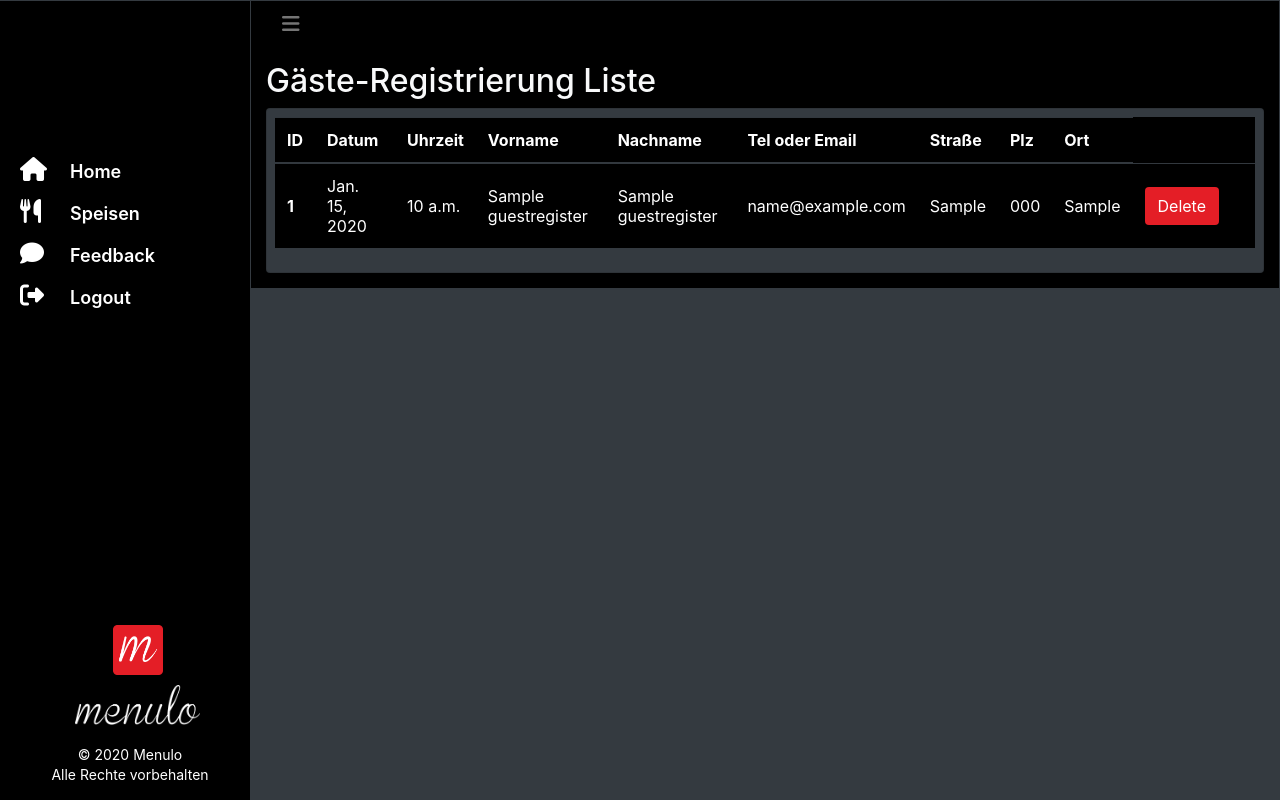
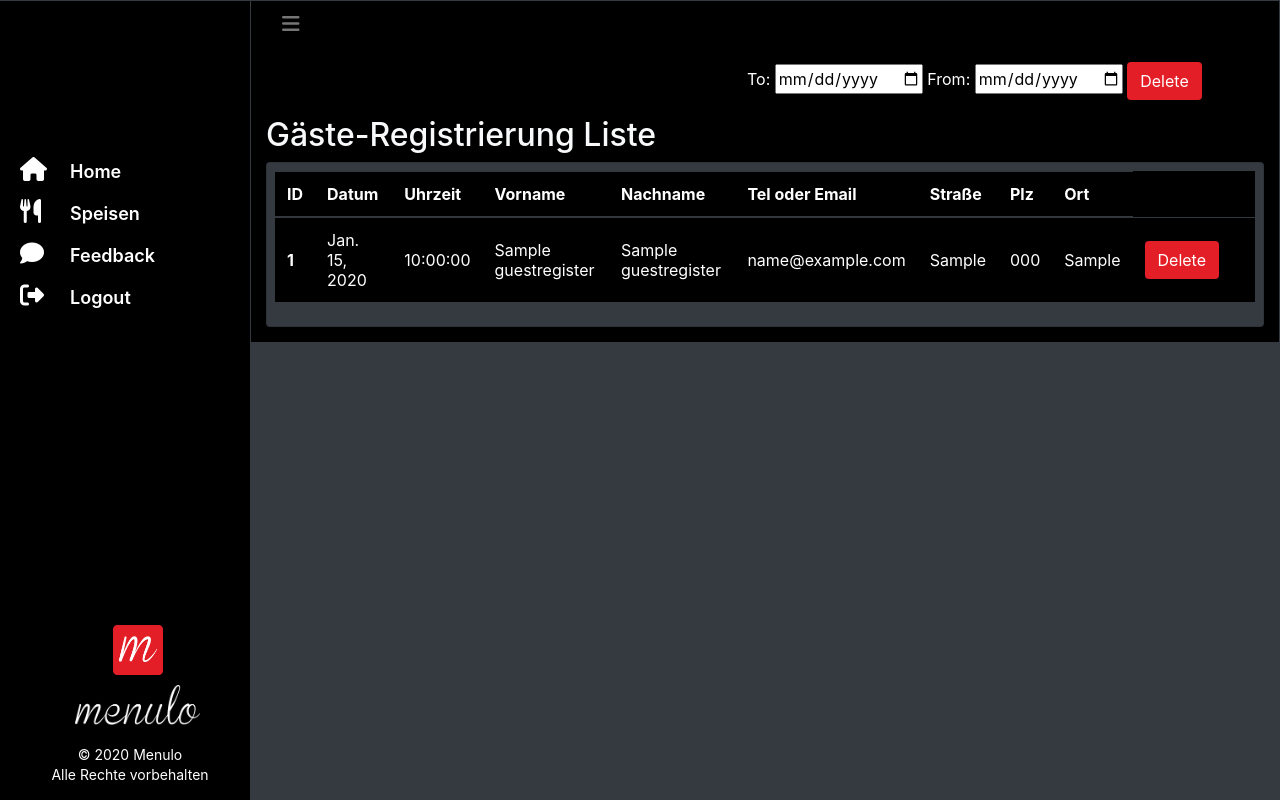
Before and after one commit to fahidjaved/Menulo, a Django app: page /dashboard/guests in a window 1280 px wide. Run offline with Django 3.2, Linux system fonts and the light colour scheme; a user stored in the database is signed in; data comes from the database, SQL or seed files in the repository; tables that the repository leaves empty hold one stand-in row (values such as "Sample post"); parts of the project's set-up code (start-up, migrations or seed data) failed here and were passed over; some libraries are stand-ins or nearby versions.

Commit message:
add delete button in restuarant admin pannel

```diff
--- a/menulo/priv/menulo/main/models.py
+++ b/menulo/priv/menulo/main/models.py
@@ -41,7 +41,7 @@ class Restaurant(models.Model):
     dish_access = models.BooleanField(default=False, verbose_name='Dish Price')
     shisha_price = models.BooleanField(default=False, verbose_name='Shisha Price')
     shisha_sort = models.BooleanField(default=False, verbose_name='Shisha Sorts')
-    Guests = models.BooleanField(default=False, verbose_name='Gästeliste')
+    Guests = models.BooleanField(default=False, verbose_name='Guestlist Registration')
     slider = models.BooleanField(default=False, verbose_name='Promo Slider')
 
     class Meta:
--- a/menulo/priv/menulo/main/templates/dashboard/guests.html
+++ b/menulo/priv/menulo/main/templates/dashboard/guests.html
@@ -7,6 +7,15 @@
 
 <section id="content-wrapper" >
   <div class="row">
+
+  <div style="color: white; margin-left: 31rem;">
+      <form action="" method="POST">
+          {% csrf_token %}
+      To: <input type="date" name="to_date">
+      From: <input type="date" name="from_date">
+      <button type="submit" value="edit" class="btn " style="background: #e41e26;color: white;">Delete</button>
+      </form>
+  </div>
     <div class="col-lg-12">
       <h2 class="content-title text-light">Gäste-Registrierung Liste</h2>
       <div class="card bg-dark p-2">
@@ -38,7 +47,7 @@
                   </th>
 
                    <td style="vertical-align:middle">{{ guest.created_at.date }}</td>
-                  <td style="vertical-align:middle">{{ guest.created_at.time }}</td>
+                  <td style="vertical-align:middle">{{ guest.created_at.time|date:"G:i:s" }}</td>
 
                   <td style="vertical-align:middle">{{ guest.vorname }}</td>
                   <td style="vertical-align:middle">{{ guest.nachname }}</td>
@@ -74,4 +83,8 @@
   </div>
 
 </section>
+    <script>
+    // Data Picker Initialization
+    $('.datepicker').datepicker();
+        </script>
 {% endblock %}
--- a/menulo/priv/menulo/main/templates/layout/baseDashboard.html
+++ b/menulo/priv/menulo/main/templates/layout/baseDashboard.html
@@ -348,6 +348,9 @@ a:focus {
     <link rel="shortcut icon" href="{% static 'main/images/menulo_icon.png' %}">
     <link rel="stylesheet" href="https://stackpath.bootstrapcdn.com/bootstrap/4.1.3/css/bootstrap.min.css" integrity="sha384-MCw98/SFnGE8fJT3GXwEOngsV7Zt27NXFoaoApmYm81iuXoPkFOJwJ8ERdknLPMO" crossorigin="anonymous">
 	<link rel="stylesheet" href="https://maxcdn.bootstrapcdn.com/font-awesome/4.7.0/css/font-awesome.min.css">
+{#    <script src="http://code.jquery.com/jquery-1.9.1.js"></script>#}
+{#    <script src="http://code.jquery.com/ui/1.11.0/jquery-ui.js"></script>#}
+
 
 </head>
 
--- a/menulo/priv/menulo/main/views.py
+++ b/menulo/priv/menulo/main/views.py
@@ -296,6 +296,8 @@ def feedback(request):
 def guests(request):
     user = request.user
     rest = Restaurant.objects.filter(user=user.id).first()
+    if request.method == 'POST':
+        GuestRegister.objects.filter(Q(created_at__date__gte=request.POST['to_date']) & Q(created_at__date__lte=request.POST['from_date'])).delete()
     if rest:
         guest_users = GuestRegister.objects.filter(restaurants=rest.id).all()
         tp = topic.objects.filter(Q(restaurants=rest.id) & ~Q(name='shisha')).all()
```
Also changed, not shown: menulo/priv/menulo/main/templates/resturent.html (+5 -4 lines).
